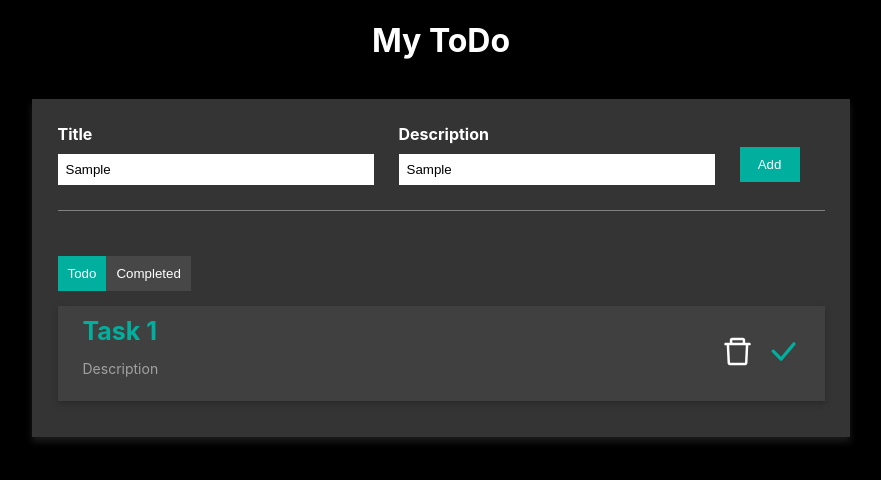
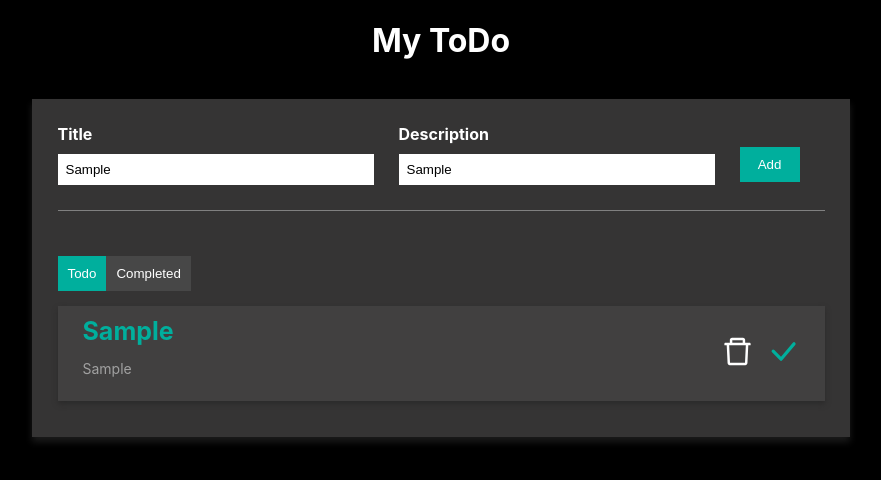
Before and after one commit to zueDS/ToDoList, a React (Create React App) app in the folder todo-app/: page / in a window 1280 px wide. Both pictures are taken after typing "Sample", "Sample" into the empty fields and a click on the button "Add". Shown: the top 480 px of the page, without its empty margins (199-1080 px from the left). Built offline with nearby package versions, Linux system fonts and the light colour scheme.

Commit message:
adding todo task into list

```diff
--- a/todo-app/src/App.js
+++ b/todo-app/src/App.js
@@ -1,10 +1,33 @@
-import React, {useState} from 'react';
+import React, {useEffect, useState} from 'react';
 import './App.css';
 import { AiOutlineDelete } from "react-icons/ai";
 import { BsCheckLg } from "react-icons/bs";
 
 function App() {
   const [isCompleteScreen, setIscompleteScreen] = useState(false);
+  const [allTodos, setTodos] = useState([]);
+  const [newTitle, setnewTitle] = useState("");
+  const [newDescription, setnewDescription] = useState("");
+
+  const handleAddTodo = ()=>{
+    let newTodoItem = {
+      title: newTitle,
+      description: newDescription
+    }
+
+    let updateTodoArr = [...allTodos];
+    updateTodoArr.push(newTodoItem);
+    setTodos(updateTodoArr);
+    localStorage.setItem('todolist',JSON.stringify (updateTodoArr));
+  };
+
+  useEffect(()=>{
+    let savedTodo = JSON.parse(localStorage.getItem('todolist'))
+    if(savedTodo){
+      setTodos(savedTodo);
+    }
+  },[])
+
   return (
     <div className="App">
       <h1>My ToDo</h1>
@@ -14,16 +37,18 @@
           <div className="todo-input-item">
 
             <label>Title</label>
-            <input type="text" placeholder="What is the task title?"></input>
+            <input type="text" value={newTitle} onChange={(e) => setnewTitle(e.target.value)}
+            placeholder="What is the task title?"></input>
           </div>
 
           <div className="todo-input-item">
             <label>Description</label>
-            <input type="text" placeholder="What is the task Description?"></input>
+            <input type="text" value={newDescription} onChange={(e) => setnewDescription(e.target.value)}
+            placeholder="What is the task Description?"></input>
           </div>
 
           <div className="todo-input-item">
-            <button type="button" className="primaryBtn">Add</button>
+            <button type="button" onClick={handleAddTodo} className="primaryBtn">Add</button>
           </div>
 
         </div>
@@ -34,16 +59,21 @@
         </div>
 
         <div className="todo-list">
-          <div className="todo-list-item">
+
+         {allTodos.map((item, index) => {
+          return(
+            <div className="todo-list-item" key={index}>
                 <div>
-            <h3>Task 1</h3>
-            <p>Description</p>
+                  <h3>{item.title}</h3>
+                  <p>{item.description}</p>
                 </div>
               <div>
                 <AiOutlineDelete className='icon'/>
                 <BsCheckLg className='check-icon'/>
               </div>
             </div>
+          )
+         })}
         </div>
       </div>
     </div>
```
Lines whose indentation alone changed are shown as unchanged.
